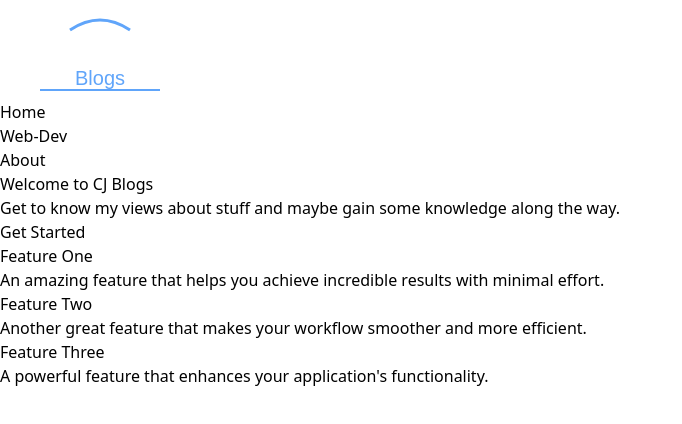
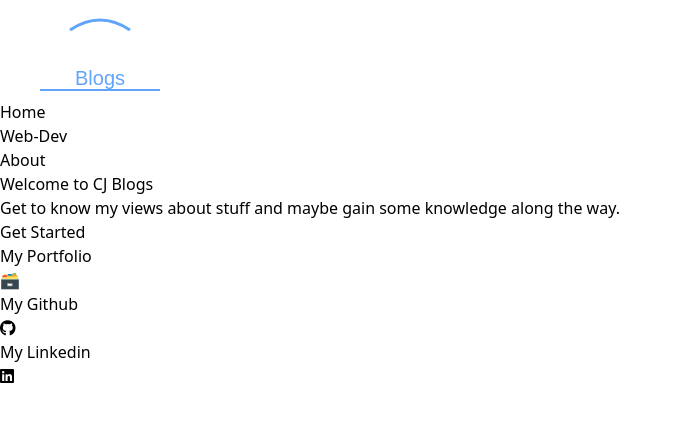
Before and after one commit to aaronchrisjo/cj-blogs, an Angular app: page / in a window 1280 px wide. Shown: the top 424 px of the page, without its empty margins (0-682 px from the left). Built offline with nearby package versions, Linux system fonts and the light colour scheme.

Commit message:
Homepage changes

```diff
--- a/src/app/application/home/home.component.html
+++ b/src/app/application/home/home.component.html
@@ -8,17 +8,21 @@
 
     <!-- Features Section -->
     <section class="grid grid-cols-1 md:grid-cols-2 lg:grid-cols-3 gap-8 max-w-4xl mx-auto">
-      <div class="bg-gray-800 p-6 rounded-lg shadow-lg">
-        <h2 class="text-2xl font-semibold mb-4">Feature One</h2>
-        <p class="text-sm">An amazing feature that helps you achieve incredible results with minimal effort.</p>
+      <div class="bg-gray-800 p-6 rounded-lg shadow-lg flex flex-col text-center">
+        <h2 class="text-2xl font-semibold mb-4">My Portfolio</h2>
+        <a href="https://aaronchrisjoanil.vercel.app/" target="_blank" class="text-5xl text-center">🗃️</a>
       </div>
-      <div class="bg-gray-800 p-6 rounded-lg shadow-lg">
-        <h2 class="text-2xl font-semibold mb-4">Feature Two</h2>
-        <p class="text-sm">Another great feature that makes your workflow smoother and more efficient.</p>
+      <div class="bg-gray-800 p-6 rounded-lg shadow-lg flex flex-col text-center">
+        <h2 class="text-2xl font-semibold mb-4">My Github</h2>
+        <a href="https://github.com/aaronchrisjo" target="_blank" class="text-5xl text-center">
+          <i class="fab fa-github"></i>
+        </a>
       </div>
-      <div class="bg-gray-800 p-6 rounded-lg shadow-lg">
-        <h2 class="text-2xl font-semibold mb-4">Feature Three</h2>
-        <p class="text-sm">A powerful feature that enhances your application's functionality.</p>
+      <div class="bg-gray-800 p-6 rounded-lg shadow-lg flex flex-col text-center">
+        <h2 class="text-2xl font-semibold mb-4">My Linkedin</h2>
+        <a href="https://www.linkedin.com/in/aaronchrisjo/" target="_blank" class="text-5xl text-center">
+          <i class="fab fa-linkedin"></i>
+        </a>
       </div>
     </section>
   </div>
```
